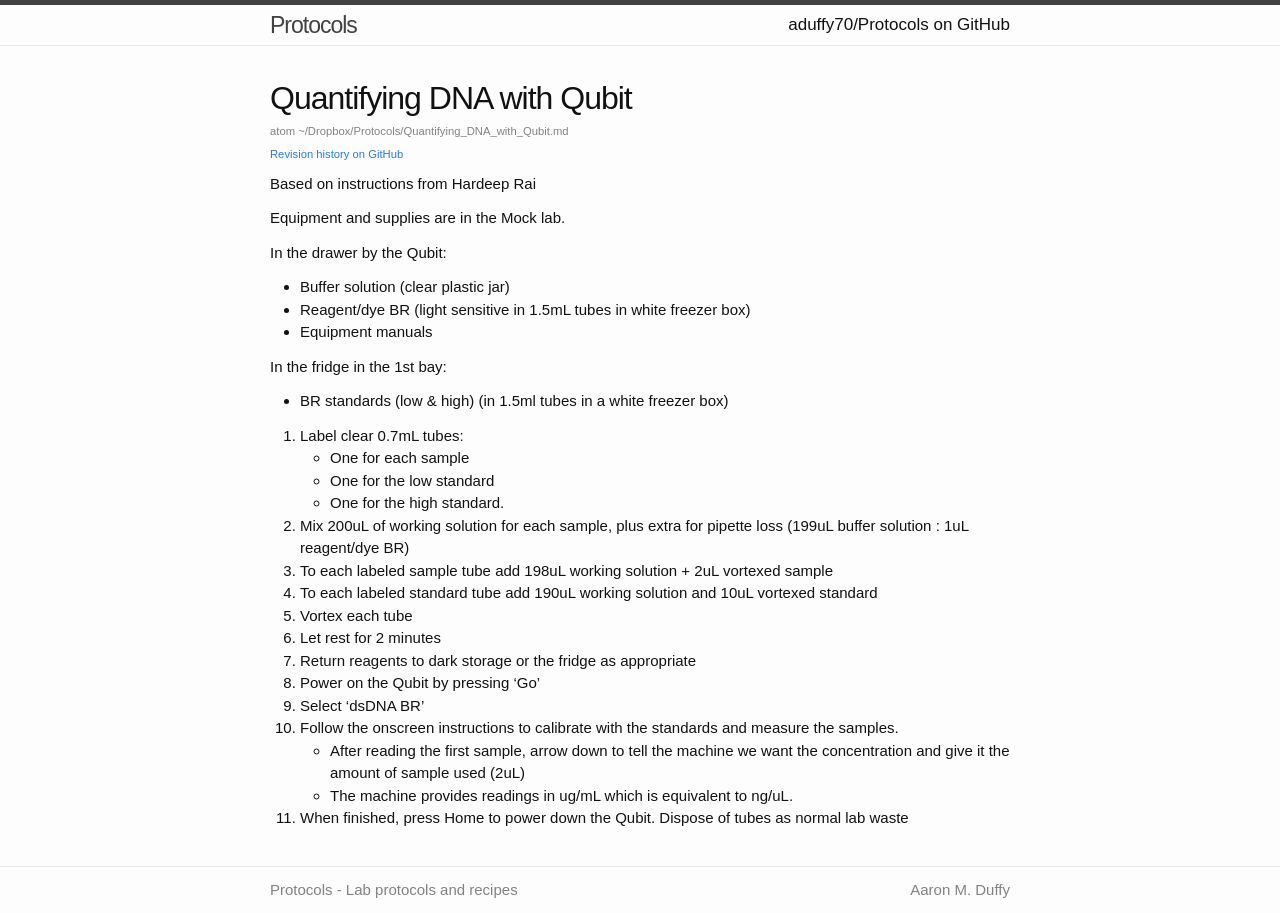
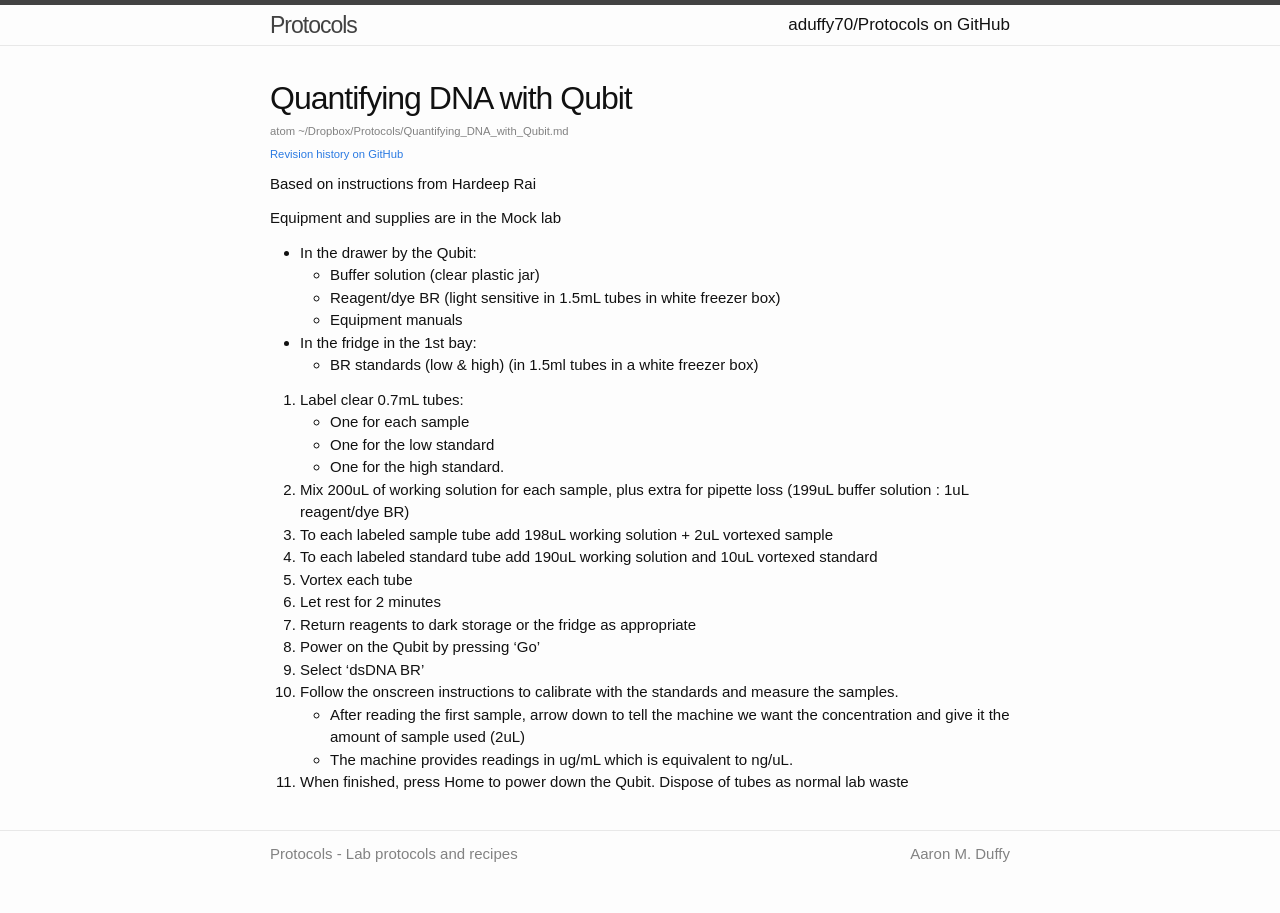
Before and after one commit to aduffy70/Protocols, a Jekyll site: the page built from Quantifying_DNA_with_Qubit.md, in a window 1280 px wide. Built offline with Jekyll 4.4.1, drawn with Linux system fonts in a browser that asks for light colours; some web fonts are replaced.

Commit message:
Format fix

```diff
--- a/Quantifying_DNA_with_Qubit.md
+++ b/Quantifying_DNA_with_Qubit.md
@@ -6,15 +6,14 @@ categories: protocol
 
 Based on instructions from Hardeep Rai
 
-Equipment and supplies are in the Mock lab.
+Equipment and supplies are in the Mock lab
+  * In the drawer by the Qubit:
+    * Buffer solution (clear plastic jar)
+    * Reagent/dye BR (light sensitive in 1.5mL tubes  in white freezer box)
+    * Equipment manuals
+  * In the fridge in the 1st bay:
+    * BR standards (low & high) (in 1.5ml tubes in a white freezer box)
 
-In the drawer by the Qubit:
-  * Buffer solution (clear plastic jar)
-  * Reagent/dye BR (light sensitive in 1.5mL tubes  in white freezer box)
-  * Equipment manuals
-
-In the fridge in the 1st bay:
-  * BR standards (low & high) (in 1.5ml tubes in a white freezer box)
 
 1. Label clear 0.7mL tubes:
     * One for each sample
```
